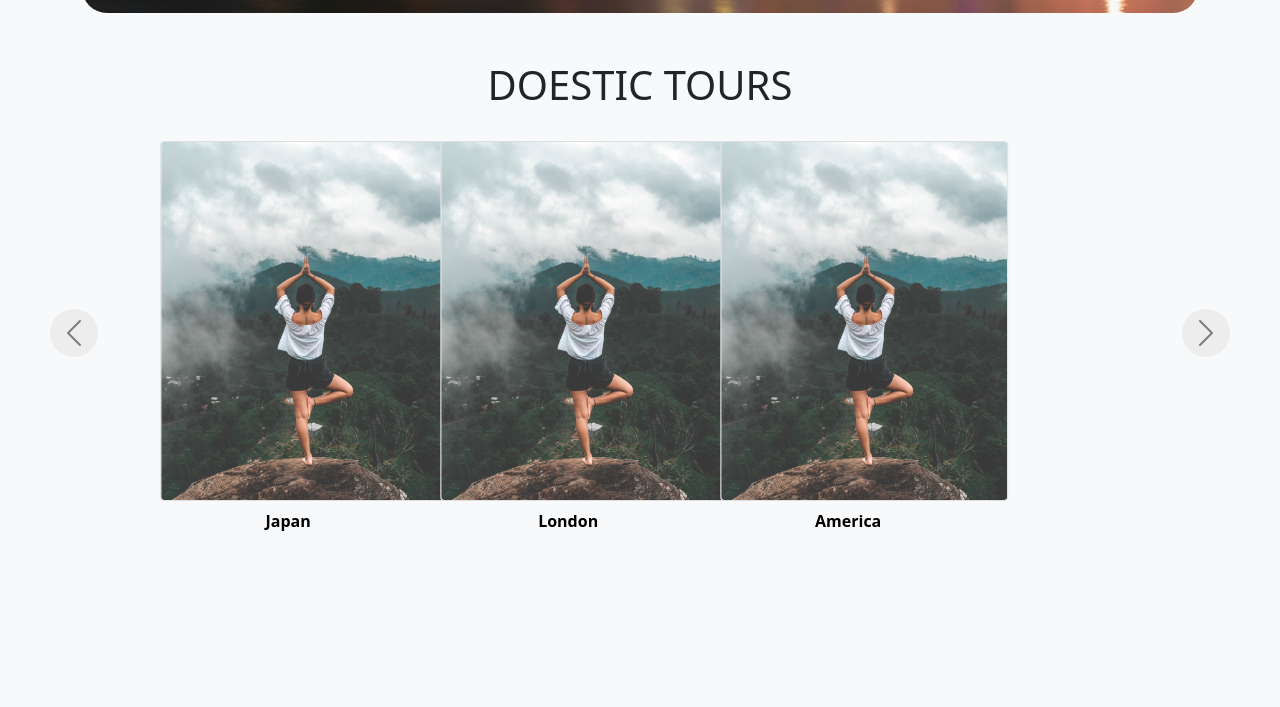
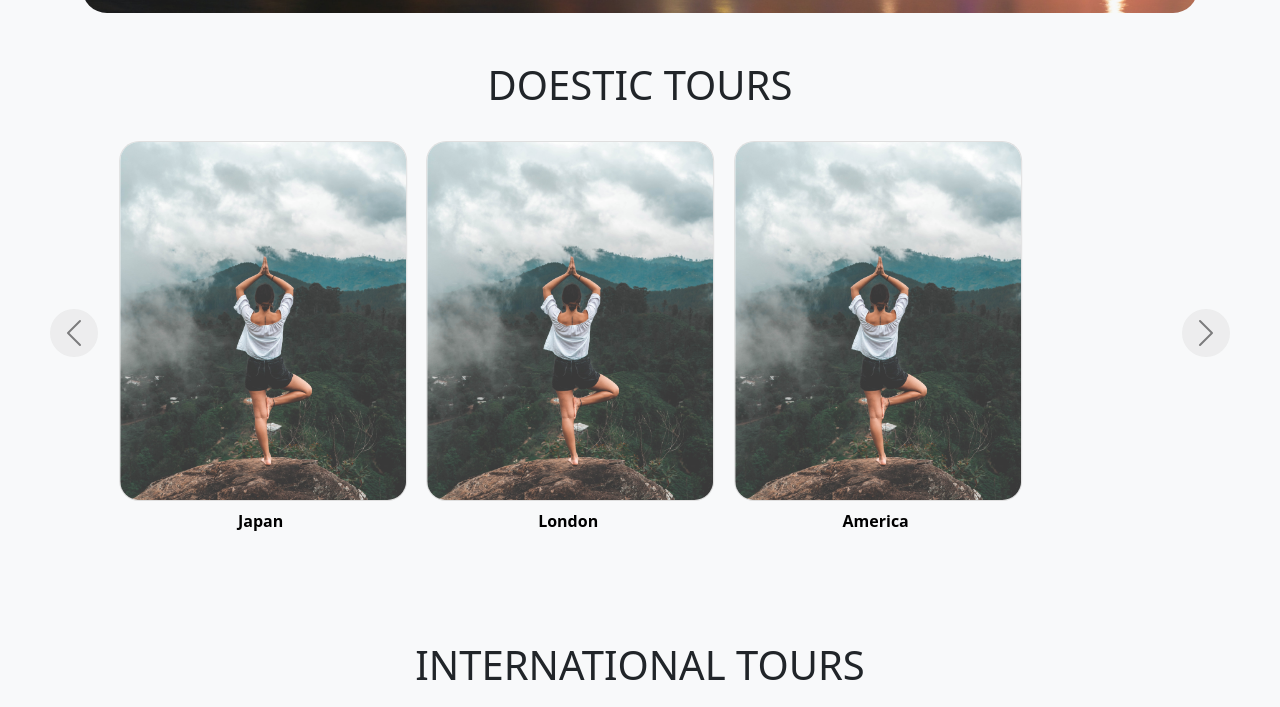
Before and after one commit to mazumdarabhishek/wedev.github.io, a plain HTML site: page index.html in a window 1280 px wide. Shown: the part 773-1480 px from the top of the page. Drawn offline with nearby package versions, Linux system fonts and the light colour scheme; grey boxes are pictures that could not be loaded.

Commit message:
Update style.css

```diff
--- a/style/style.css
+++ b/style/style.css
@@ -3,9 +3,7 @@
 
 }
 
-.tt:hover{
-    color: #332D2D;
-}
+
 
 .header-wrapper{
     background: #332D2D;
@@ -39,7 +37,10 @@ padding-bottom: 100px;
 /* TOURS CSS START */
 
 .tours{
-
+    margin-bottom: -200px;
+}
+.domestic-tours{
+    margin-bottom: -200px;
 }
 .tours .cards-wrapper{
     display: flex;
@@ -53,7 +54,7 @@ padding-bottom: 100px;
 }
 
 .tours .row{
-    margin: 0 80px;
+    margin: 0 25px;
 }
 .tours .col{
     display: flex;
@@ -64,7 +65,7 @@ padding-bottom: 100px;
 .tours .card{
     /* width:320px;
     height: 400px; */
-    /* border-radius: 20px; */
+    border-radius: 20px;
     overflow: hidden;
     /* border: 8px solid #fff; */
     position:relative;
```
